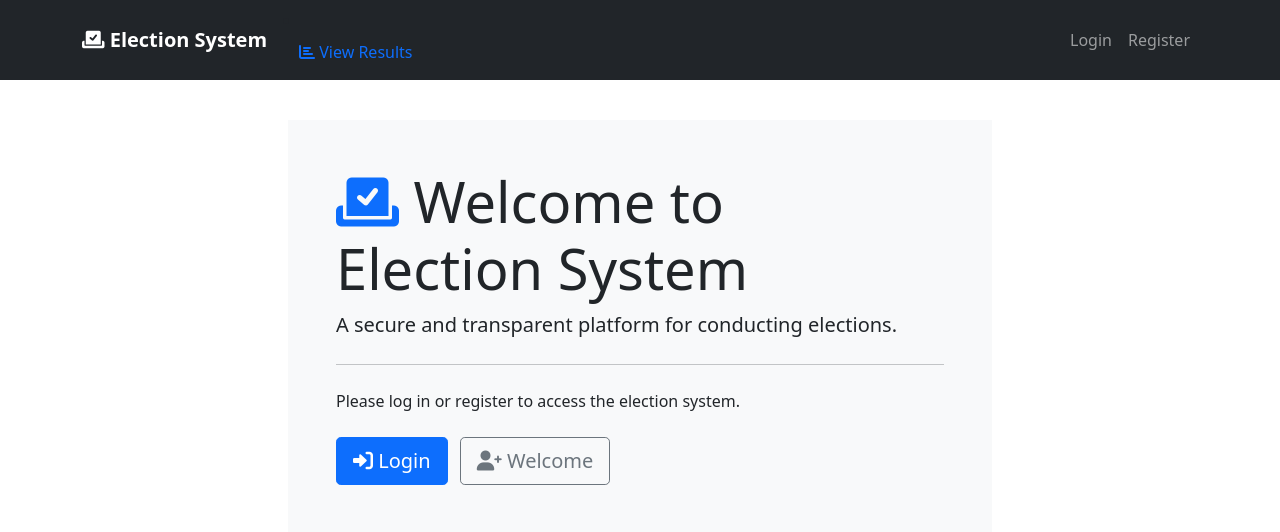
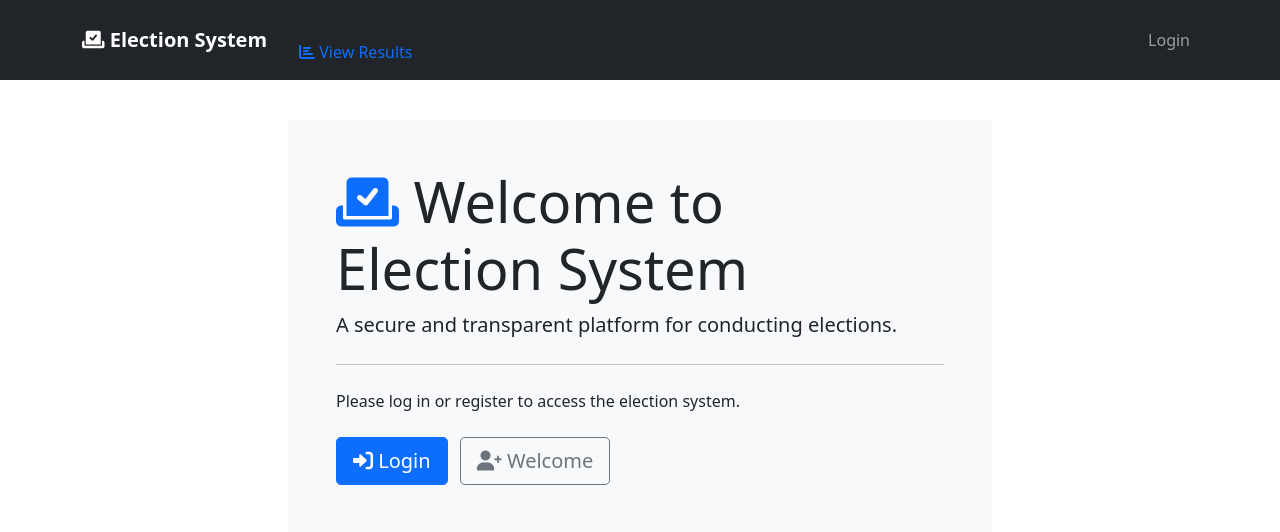
Before and after one commit to ronoelkana2200/election_system, a Django app: page / in a window 1280 px wide. Shown: the top 532 px of the page. Run offline with Django 5.2, Linux system fonts and the light colour scheme.

Commit message:
Update base.html

```diff
--- a/templates/base.html
+++ b/templates/base.html
@@ -44,7 +44,6 @@
                     <a class="nav-link" href="{% url 'logout' %}">Logout</a>
                 {% else %}
                     <a class="nav-link" href="{% url 'login' %}">Login</a>
-                    <a class="nav-link" href="{% url 'register' %}">Register</a>
                 {% endif %}
             </div>
         </div>
```
